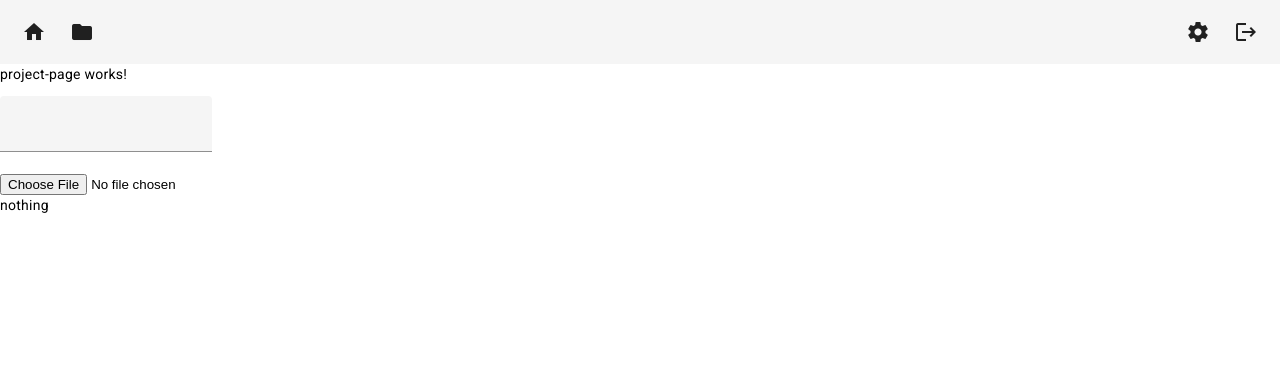
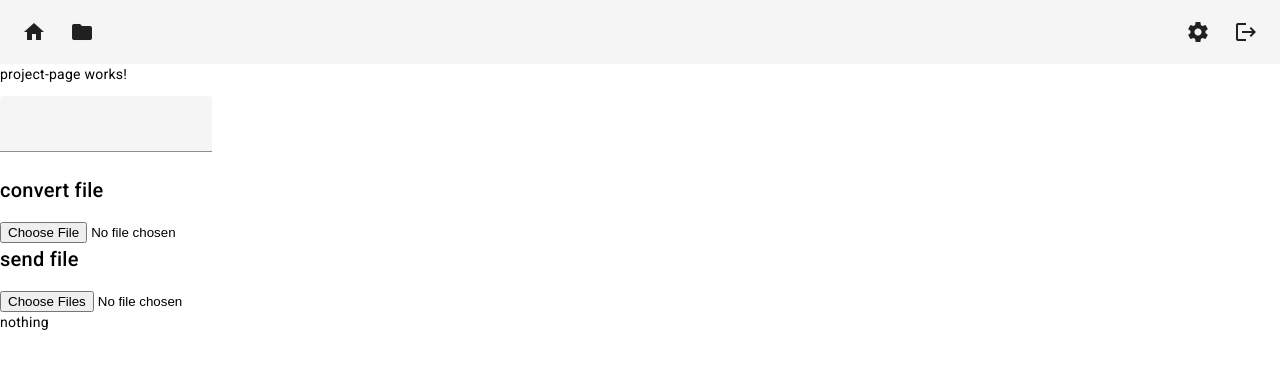
Before and after one commit to SwiftFaze/brink-electron-app, an Angular app: page /project in a window 1280 px wide. Shown: the top 368 px of the page. Built offline with nearby package versions, Linux system fonts and the light colour scheme.

Commit message:
Update ableton service, upload files with formdata

```diff
--- a/src/app/pages/project-page/project-page.component.html
+++ b/src/app/pages/project-page/project-page.component.html
@@ -5,7 +5,11 @@
     </mat-form-field>
 </form>
 
-
+<h2>convert file</h2>
 <input type="file" (change)="convertAbletonProject($event)">
 
+
+<h2>send file</h2>
+
+<input type="file" webkitdirectory directory multiple (change)="uploadFolder($event)" />
 <p>{{testing}}</p>
--- a/src/app/pages/project-page/project-page.component.ts
+++ b/src/app/pages/project-page/project-page.component.ts
@@ -72,4 +72,23 @@ export class ProjectPageComponent implements OnInit {
         return minorVersion ?? '';
     }
 
+
+
+    uploadFolder(event: any): void {
+        const selectedFiles = event.target.files;
+        if (selectedFiles) {
+            const formData = new FormData();
+            for (let i = 0; i < selectedFiles.length; i++) {
+                formData.append('file', selectedFiles[i]);
+            }
+            this.abletonProjectService.sendFiles(formData).subscribe(
+                result => {
+                    console.log(result);
+                },
+                error => {
+                    console.log(error);
+                }
+            );
+        }
+    }
 }
--- a/src/app/shared/ableton-project.service.ts
+++ b/src/app/shared/ableton-project.service.ts
@@ -17,4 +17,16 @@ export class AbletonProjectService {
         return this.http.post<AbletonProject>(this.basePath + '/projects', xmlString);
     }
 
+    // sendFile(file: File): Observable<any> {
+    //     const formData = new FormData();
+    //     formData.append('file', file);
+    //
+    //     return this.http.post<any>(this.basePath + '/upload', formData);
+    // }
+
+    sendFiles(formData: FormData): Observable<any> {
+        return this.http.post<any>(this.basePath + '/upload', formData);
+    }
+
+
 }
```
